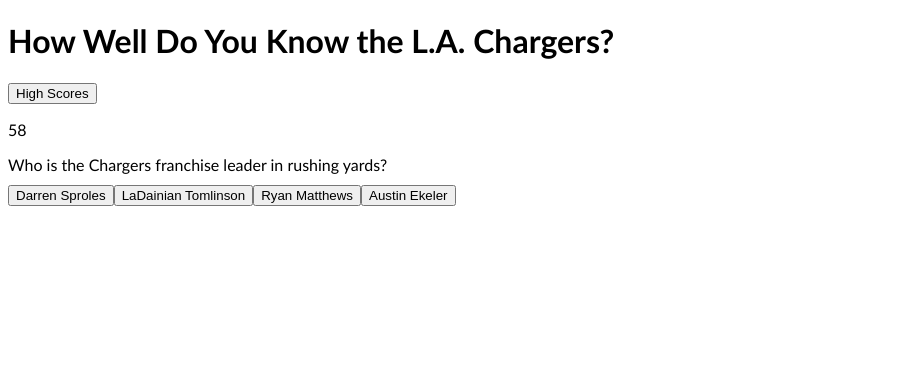
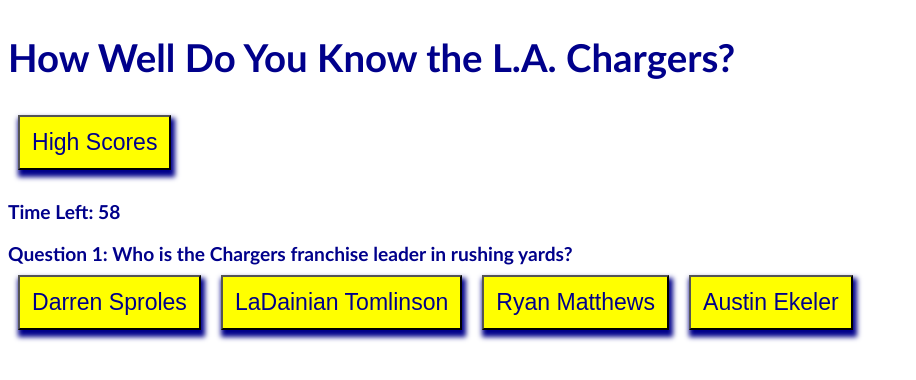
Before and after one commit to PeteMcKasty/LA-Chargers-Quiz, a plain HTML site: page index.html in a window 1280 px wide. Both pictures are taken after a click on the button "Start". Shown: the whole page, without its empty margins (0-916 px from the left). Drawn offline with Linux system fonts and the light colour scheme.

Commit message:
updated css styling

```diff
--- a/assets/script.js
+++ b/assets/script.js
@@ -26,17 +26,17 @@ let saveScore = document.getElementById("save-score");
 
 const quizData = [
     {
-      question: "Who is the Chargers franchise leader in rushing yards?",
+      question: "Question 1: Who is the Chargers franchise leader in rushing yards?",
       options: ["Darren Sproles", "LaDainian Tomlinson", "Ryan Matthews", "Austin Ekeler"],
       answer: "LaDainian Tomlinson",
     },
     {
-      question: "In what year was the Chargers franchise founded?",
+      question: "Question 2: In what year was the Chargers franchise founded?",
       options: ["1988", "1954", "1972", "1960"],
       answer: "1960",
     },
     {
-      question: "How many super bowls have the Chargers won?",
+      question: "Question 3: How many super bowls have the Chargers won?",
       options: ["the Chargers have never won a super bowl.", "1", "2", "3"],
       answer: "the Chargers have never won a super bowl.",
     },
@@ -53,7 +53,7 @@ function startQuiz() {
 function startTimer() {
     const timerInterval = setInterval(function () {
       timeLeft--;
-      timerId.textContent = timeLeft;
+      timerId.textContent = "Time Left: " + timeLeft;
       if (timeLeft === 0) {
         clearInterval(timerInterval);
       }
--- a/assets/style.css
+++ b/assets/style.css
@@ -1,27 +1,46 @@
 body {
+    width: 100%;
+    display: inline-block;
+    margin-left: 50%
+    background-color: lightgray;
+    color: darkblue;
+    font-size: larger;
+    font-weight: bolder;
     font-family: 'Trebuchet MS', 'Lucida Sans Unicode', 'Lucida Grande', 'Lucida Sans', Arial, sans-serif
   }
 
+
   #quiz-container {
+    margin-left: 50%
     display: none;
   }
 
   #quiz-options {
-    margin-top: 10px;
+    margin: auto;
   }
 
   #quiz-submit {
-    margin-top: 10px;
+    margin: auto;
   }
 
   #quiz-score {
-    margin-top: 10px;
+    margin: auto;
   }
 
   #game-over {
     display: none;
+    margin: auto;
   }
 
   label {
-    margin-right: 10px;
+    margin-left: 50%;
   }
+
+  button {
+    padding: 12px;
+    font-size: larger;
+    margin: 10px;
+    background-color: yellow;
+    color: darkblue;
+    box-shadow: 2px 5px 5px 2px;
+  }
```
